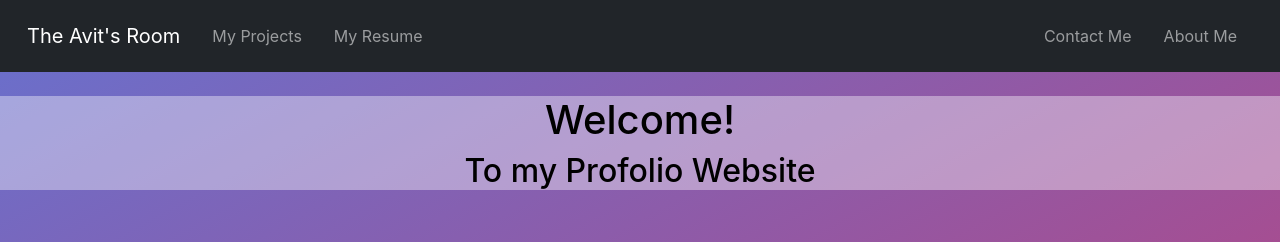
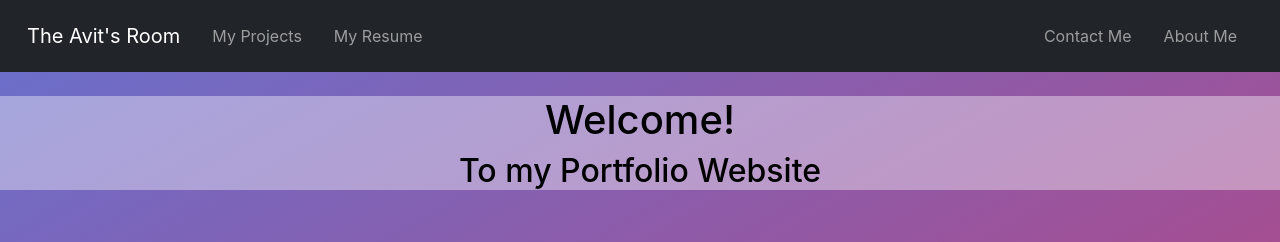
Before and after one commit to theavitw/MyPortfolio-, a React (Create React App) app: page / in a window 1280 px wide. Shown: the top 242 px of the page. Built offline with nearby package versions, Linux system fonts and the light colour scheme.

Commit message:
Update Title.js

```diff
--- a/src/Title.js
+++ b/src/Title.js
@@ -7,7 +7,7 @@ const Welcome = () => {
   return (
     <div className={darkMode ? 'dark-background' : 'light-background'} onClick={() => setDarkMode(!darkMode)}>
       <h1>Welcome!</h1>
-      <h2>To my Profolio Website</h2>
+      <h2>To my Portfolio Website</h2>
 
     </div>
 
```
